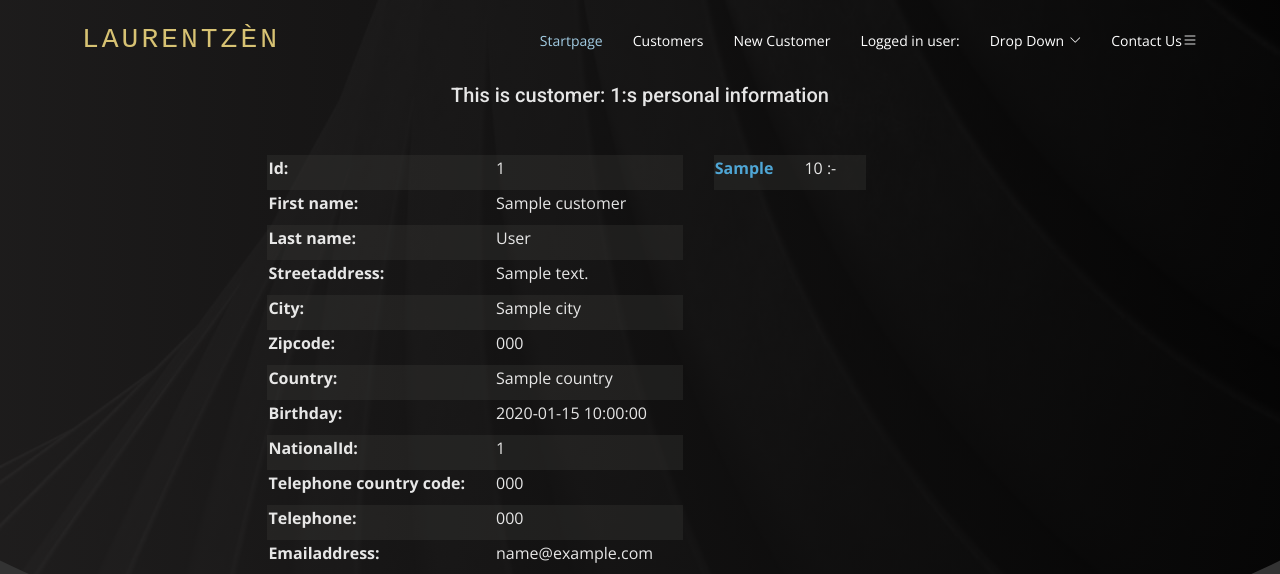
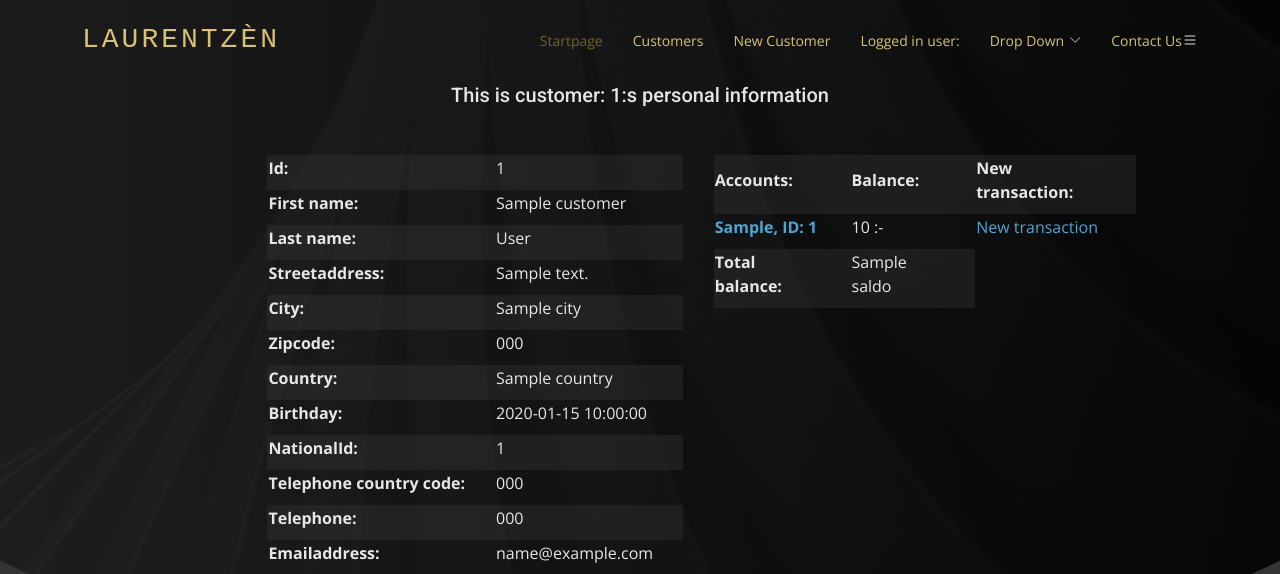
Before and after one commit to Madeleine292/BANK, a Flask app: template templates/customer.html in a window 1280 px wide; the page is wider, and only the part inside the window is pictured. Shown: the top 574 px of that part. Run offline with Flask 3, Linux system fonts and the light colour scheme; the template is opened without the code that fills it: most values are stand-ins (such as "Sample title", 1, 10 or a date in 2020); parts of the project's set-up code (start-up, migrations or seed data) failed here and were passed over; some libraries are stand-ins or nearby versions.

Commit message:
did deposit

```diff
--- a/app.py
+++ b/app.py
@@ -18,32 +18,15 @@ db.app = app
 db.init_app(app)
 migrate = Migrate(app,db)
 
-# import os
-# SECRET_KEY = os.urandom(32)
-# app.config['SECRET_KEY'] = SECRET_KEY
-
-# app.config.update(dict(
-#     SECRET_KEY="powerful secretkey",
-#     WTF_CSRF_SECRET_KEY="a csrf secret key"
-# ))
-
-# @app.route("/")
-# def startpage():
-#     trendingCategories = Customer.query.all()
-#     return render_template("index.html", trendingCategories=trendingCategories)
-
-
-# @app.route("/")
-# def customers():
-#     listOfCustomers = Customer.query.all()
-#     return render_template("customers.html",
-#                             customers=customers, listOfCustomers=listOfCustomers)
-
-
 @app.route("/")
 def startpage():
-    print("hello")
-    return render_template("index.html" )
+    account = Account.query.filter(Account.Balance)
+    balance = 0
+    allAccounts = Account.query.count()
+    customers = Customer.query.count()
+    for x in account:
+        balance += x.Balance
+    return render_template("index.html", balance=balance,allAccounts=allAccounts,customers=customers )
 
 @app.route("/logout")
 def logout():
@@ -218,9 +201,13 @@ def customerpage(id):
     Saldo = 0
     for accounts in customer.Accounts:
         Saldo = Saldo + accounts.Balance
+    return render_template("customer.html", customer=customer, activePage="customersPage", Saldo=Saldo, a=a )
 
-
-    return render_template("customer.html", customer=customer, activePage="customersPage", Saldo=Saldo, a=a )
+@app.route("/customer/account/newtransaction/<id>")
+def NewTransaction(id):
+    account = Account.query.filter_by(Id = id).first()
+    customer = Customer.query.filter_by(Id = id).first()
+    return render_template("newtransaction.html", account=account, customer = customer)
 
 
 
@@ -242,26 +229,27 @@ def Transaktioner(id):
 #     transaction = Transaction.query.all()
 #     return render_template("transaction.html", TRANSACTION=transaction)
 
-@app.route("/deposit", methods=['GET', 'POST'])
+@app.route("/deposit/<id>", methods=['GET', 'POST'])
 def deposit(id):
+    form = DepositForm()
     account = Account.query.filter_by(Id = id).first()
     customer = Customer.query.filter_by(Id = id).first()
-    form = DepositForm()
     date = datetime.now()
 
     if form.validate_on_submit():
         account.Balance == account.Balance + form.Amount.data
-        # newtransaction = Transaction()
-        # newtransaction.Type = form.Type.data
-        # newtransaction.Operation = form.Operation.data
-        # newtransaction.Date = date
-        # newtransaction.Amount = form.Amount.data
-        # newtransaction.NewBalance == Account.Balance + form.Amount.data
-        # account.Transactions = [newtransaction]
-        # db.session.add(newtransaction)
+        newtransaction = Transaction()
+        newtransaction.Type = form.Type.data
+        newtransaction.Operation = form.Operation.data
+        newtransaction.Date = date
+        newtransaction.Amount = form.Amount.data
+        newtransaction.NewBalance == Account.Balance + form.Amount.data
+        account.Transactions = [newtransaction]
+        db.session.add(newtransaction)
         db.session.commit()
+        return redirect("/customer")
 
-    return render_template("deposit.html", account=account, customer = customer)
+    return render_template("deposit.html", account=account, customer = customer, date = date, form = form)
 
 
 
--- a/static/assets/css/style.css
+++ b/static/assets/css/style.css
@@ -113,7 +113,7 @@ h6,
   padding: 10px 0 10px 30px;
   font-family: "Open Sans", sans-serif;
   font-size: 14px;
-  color: #fff;
+  color: rgb(215, 194, 115);
   white-space: nowrap;
   transition: 0.3s;
 }
@@ -130,7 +130,7 @@ h6,
 .navbar .active,
 .navbar .active:focus,
 .navbar li:hover>a {
-  color: #a2cce3;
+  color: rgb(115, 99, 41);
 }
 /* ser till så att sidorna: customers, startpage, new customers är linjerat snyggt */
 .navbar .dropdown ul {
@@ -203,7 +203,7 @@ h6,
   -webkit-animation-delay: 0.4s;
   animation-delay: 0.4s;
   margin: 0 auto 30px auto;
-  color: rgb(42, 91, 164);
+  color: rgb(217, 182, 165)
 }
 
 
@@ -282,6 +282,23 @@ table.table3 table, table.table3 th, table.table3 td {
   border-collapse: collapse;
   border-left: 30px;
 }
+/* table startpage */
+table.tableSP table, table.tableSP th, table.tableSP td{
+  left: 500px;
+  border-collapse: collapse;
+  text-align: left;
+  color: rgb(217, 182, 165);
+  padding-right: 20px;
+  padding-bottom: 10px;
+  border: 1px;
+  border-color: rgb(217, 182, 165);
+  border-style: solid;
+  border-left: 0px;
+  border-right: 0px;
+}
+
+
+
 
 #hero2 .carousel-container {
   display: flex;
--- a/templates/customer.html
+++ b/templates/customer.html
@@ -30,20 +30,19 @@ Kundsida {{ customer.GivenName}} {{ customer.Surname }}
         clear: both;
 
     }
+
     .row {
-  margin-left:30%;
+        margin-left: 30%;
         width: 100%
     }
 
 
-    th, td {
+    th,
+    td {
         text-align: left;
         padding-right: 30px;
         padding-bottom: 10px
     }
-
-
-
 </style>
 <h1>This is customer: {{ customer.Id }}:s personal information</h1>
 
@@ -103,21 +102,28 @@ Kundsida {{ customer.GivenName}} {{ customer.Surname }}
     </div>
         <div class="column">
     <table class="tb">
+            <th>Accounts:</th>
+            <th>Balance:</th>
+            <th>New transaction:</th>
 
             {% for account in a %}
+
             <tr>
-        <th><a href="{{ url_for('Transaktioner',id=account.Id ) }}">{{ account.AccountType }}</a></th>
-
-
+                <th><a href="{{ url_for('Transaktioner',id=account.Id ) }}">{{ account.AccountType }}, ID: {{ account.Id }}</a></th>
                 <td>{{ account.Balance }} :-</td>
+                <td><a href="{{ url_for('deposit',id=account.Id ) }}">New transaction</a></td>
             </tr>
             {% endfor %}
+            <th>Total balance:</th>
+                <td>
+                    {{ Saldo }}
+                </td>
+
         </table>
     </div>
 </div>
 
-    <a href="{{ url_for('editcustomer',id=customer.Id ) }}" class="btn-get-started animate__animated animate__fadeInUp">Edit customer</a>
-
-
+<a href="{{ url_for('editcustomer',id=customer.Id ) }}" class="btn-get-started animate__animated animate__fadeInUp">Edit
+    customer</a>
 
 {% endblock %}
--- a/templates/index.html
+++ b/templates/index.html
@@ -14,7 +14,9 @@
   <link href="../static/assets/img/apple-touch-icon.png" rel="apple-touch-icon">
 
   <!-- Google Fonts -->
-  <link href="https://fonts.googleapis.com/css?family=Open+Sans:300,300i,400,400i,600,600i,700,700i|Roboto:300,300i,400,400i,500,500i,700,700i&display=swap" rel="stylesheet">
+  <link
+    href="https://fonts.googleapis.com/css?family=Open+Sans:300,300i,400,400i,600,600i,700,700i|Roboto:300,300i,400,400i,500,500i,700,700i&display=swap"
+    rel="stylesheet">
 
   <!-- Vendor CSS Files -->
   <link href="../static/assets/vendor/animate.css/animate.min.css" rel="stylesheet">
@@ -48,22 +50,31 @@
         <!-- <a href="index.html"><img src="assets/img/logo.png" alt="" class="img-fluid"></a>-->
       </div>
 
+      </tr>
+      </table>
       <nav id="navbar" class="navbar">
         <ul>
           <li><a class="active " href="{{ url_for('startpage') }}">Startpage</a></li>
           <li><a href="{{ url_for('customers') }}">Customers</a></li>
           <li><a href="{{ url_for('newcustomer') }}">New Customer</a></li>
           <!-- <li><a href="portfolio.html">Portfolio</a></li> -->
-          <a href="" class="btn-get-started animate__animated animate__fadeInUp">Logged in user: {{ current_user.email }}  </a>
+          <a href="" class="btn-get-started animate__animated animate__fadeInUp">Logged in user: {{ current_user.email
+            }} </a>
           <!-- User: {{ current_user.email }}   -->
 
           {% if current_user.is_authenticated %}
           <li class="sidenav__list-item {{ 'active' if activePage == 'secretPage' }}">
-              <a href="/logout">
-                  <!-- <i class="bx bx-list-ul"></i> -->
-                  Logout</a>
+            <a href="/logout">
+              <!-- <i class="bx bx-list-ul"></i> -->
+              Logout
+            </a>
           </li>
           {% endif %}
+
+
+
+
+
           <!-- <li><a href="team.html">Team</a></li>
           <li><a href="blog.html">Blog</a></li> -->
           <li class="dropdown"><a href="#"><span>Drop Down</span> <i class="bi bi-chevron-down"></i></a>
@@ -99,10 +110,35 @@
       <div class="carousel-item active">
         <div class="carousel-container">
           {% block content %}
+          <div>
+            <table class="tableSP">
+              <tr>
+                <th>Total balance:</th>
+                <td>{{ balance }} USD</td>
+              </tr>
+              <tr>
+                <th>Total customers:</th>
+                <td>{{ customers }}</td>
+              </tr>
+              <tr>
+                <th>Total accounts:</th>
+                <td>{{ allAccounts }}</td>
+              </tr>
+          </div>
+
+
+
+
+
+
+
           <h2 class="animate__animated animate__fadeInDown">Welcome to <span>Laurentzèn bank</span></h2>
           <p class="animate__animated animate__fadeInUp">Designed to make your job easier</p>
           <a href="" class="btn-get-started animate__animated animate__fadeInUp">Sign in here</a>
-         {% endblock %}
+
+          {% endblock %}
+
+
         </div>
       </div>
 
@@ -112,8 +148,7 @@
 
 
 
-
-    <link href="../static/assets/css/style.css" rel="stylesheet">
+  <link href="../static/assets/css/style.css" rel="stylesheet">
 
 
 
--- /dev/null
+++ b/templates/newtransactions.html
@@ -0,0 +1 @@
+{% extends "index.html" %}
```
Also changed, not shown: forms.py (+5 -4 lines), formsTest.py (added, +49 -0 lines), person.py (added, +19 -0 lines), templates/deposit.html (+6 -7 lines). Lines whose indentation alone changed are shown as unchanged.
